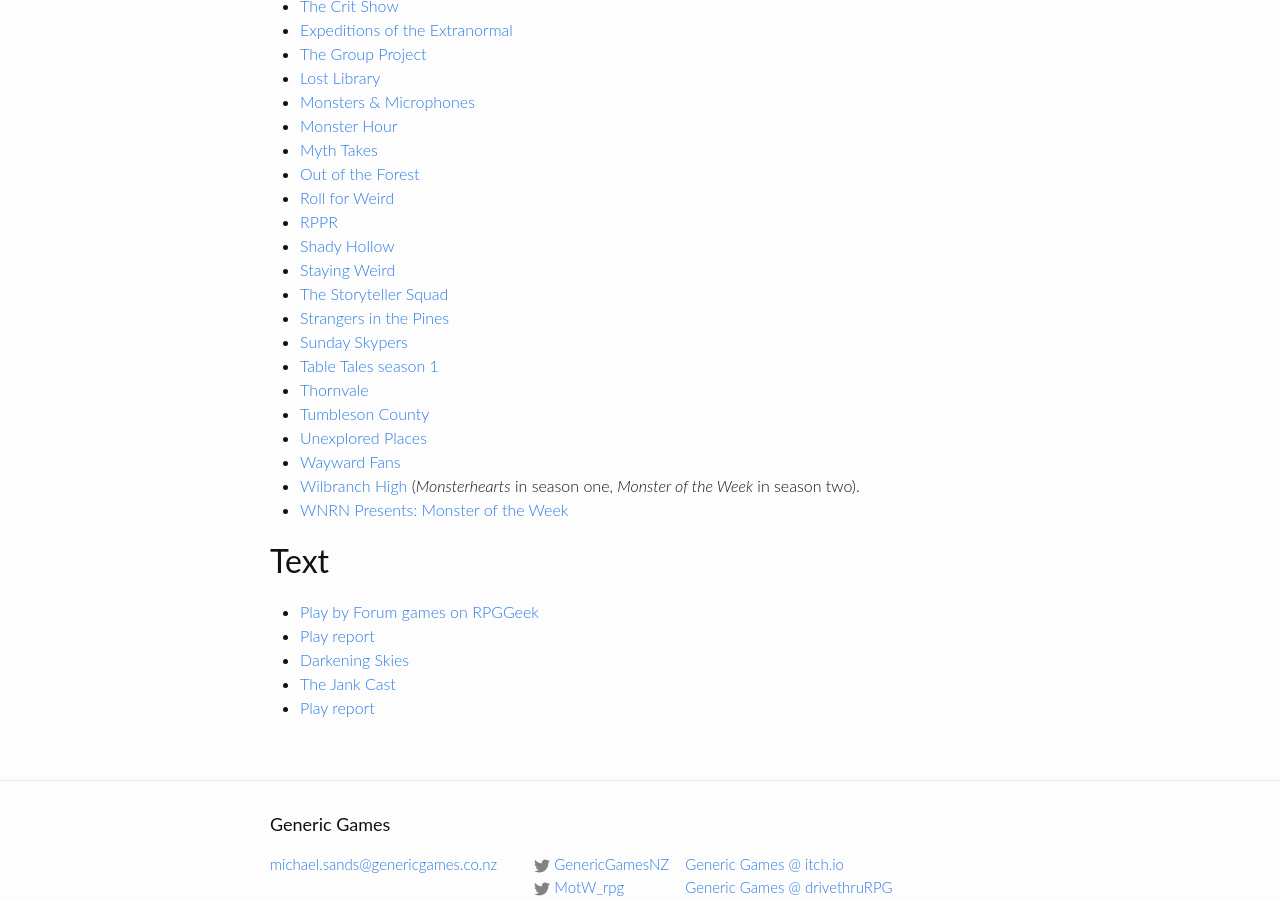
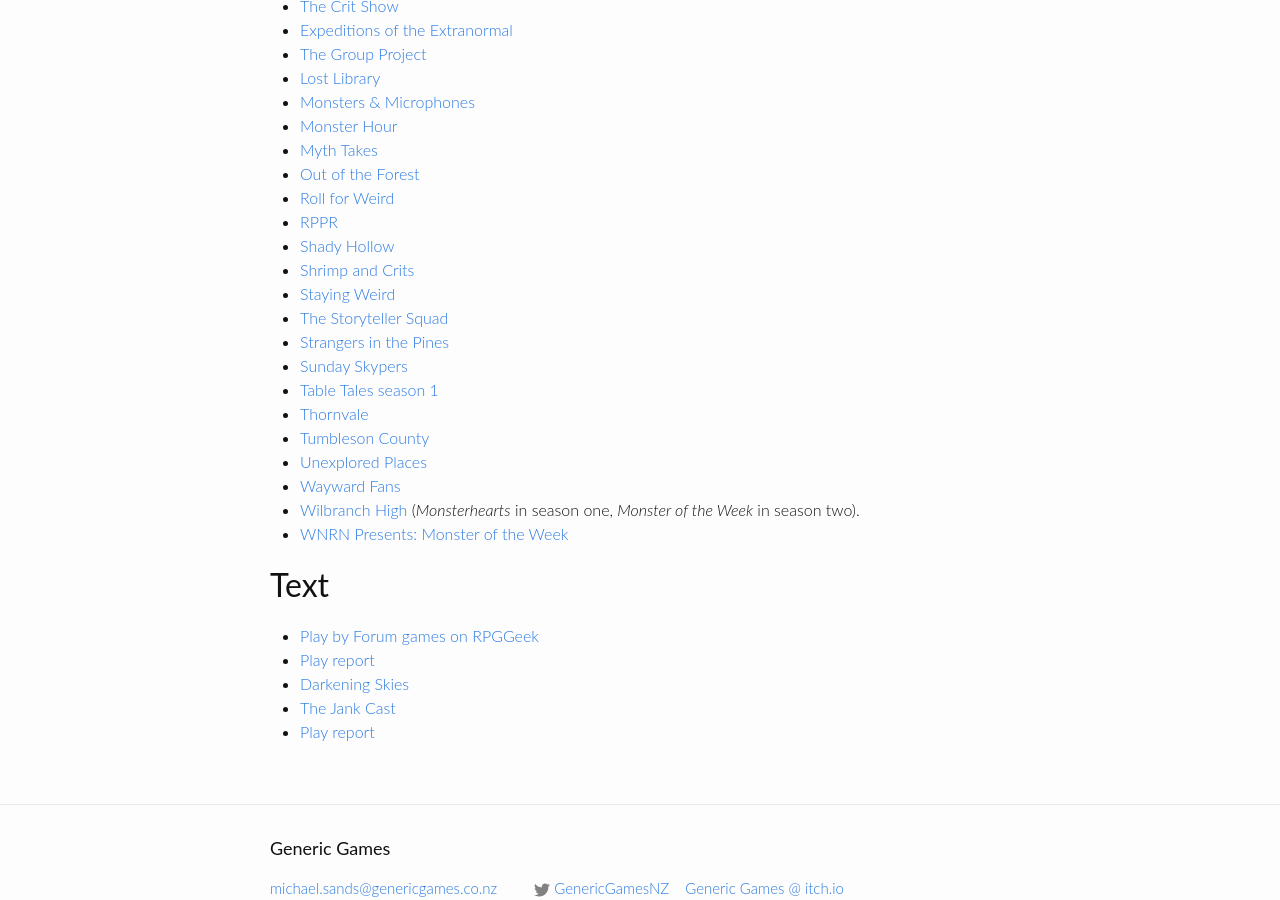
Before and after one commit to michael-sands/generic_games_site, a Jekyll site: the page built from motw_actual_plays.md, in a window 1280 px wide and 900 px high, scrolled down 788 px. Built offline with Jekyll 4.4.1, drawn with Linux system fonts in a browser that asks for light colours.

Commit message:
add shrimp & crits

```diff
--- a/motw_actual_plays.md
+++ b/motw_actual_plays.md
@@ -40,6 +40,7 @@
 * [Roll for Weird](https://www.majesticgoose.com/podcasts/roll-for-weird)
 * [RPPR](http://actualplay.roleplayingpublicradio.com/category/systems/powered-by-the-apocalypse/monster-of-the-week/)
 * [Shady Hollow](http://welcometoshadyhollow.com/)
+* [Shrimp and Crits](https://linktr.ee/shrimpandcrits)
 * [Staying Weird](https://soundcloud.com/staying-weird/)
 * [The Storyteller Squad](https://thestorytellersquad.captivate.fm)
 * [Strangers in the Pines](https://strangers-in-the-pines.captivate.fm/listen)
```
